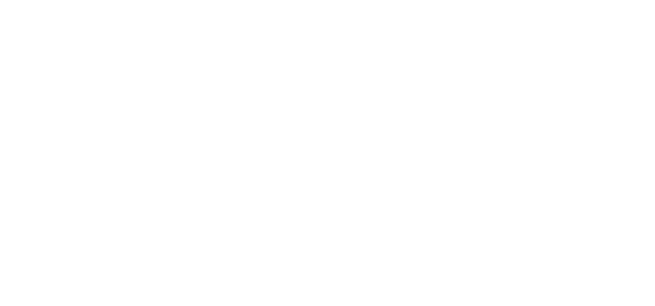
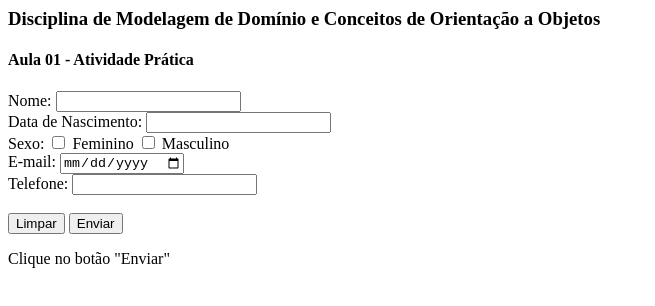
Before and after one commit to 021-Carlos/imc, a plain HTML site: page index.html in a window 1280 px wide. Shown: the whole page, without its empty margins (0-655 px from the left). Drawn offline with Linux system fonts and the light colour scheme.

Commit message:
Update index.html

```diff
--- a/index.html
+++ b/index.html
@@ -1,30 +1,32 @@
-<!doctype.html>
 <html>
 <head>
-    <meta>
-  <meta>
-  <meta>
-  <title></title>
+<meta http-equiv="Content-Type" content="text/html; charset=UTF-8"/>
+<title>IFRJ - Curso de Informática para Internet</title>
 </head>
 <body>
-   <h1></h1>
-   <p></p>
-   <p></p>
-   <p></p>
-   <p></p>
-   <p></p>
-   <p></p>
-   <p></p>
-   <p></p>
-   <P></P>
-    <script></script>
-    <script></script>
-    <script></script>
-    <script></script>
-    <script></script>
-    <script></script>
-    <script></script>
-    <script></script>
-    <script></script>
+
+<h3>Disciplina de Modelagem de Domínio e Conceitos de Orientação a Objetos</h3>
+<h4>Aula 01 - Atividade Prática</h3>
+
+<form>
+  <label for="nome">Nome:</label>
+  <input type="text" name="nome" maxlength="500"><br>
+  <label for="nasc">Data de Nascimento:</label>
+  <input type="password" name="nasc"><br>
+  <label for="sexo">Sexo:</label>
+  <input type="checkbox" name="sexo1" value="Feminino">
+  <label for="vehicle1"> Feminino</label>
+  <input type="checkbox" name="sexo2" value="Masculino">
+  <label for="vehicle1"> Masculino</label><br>
+  <label for="email">E-mail:</label>
+  <input type="date" name="email"><br>
+  <label for="tel">Telefone:</label>
+  <input type="email" name="tel"><br><br>
+  <input type="reset" value="Limpar">
+  <input type="submit" value="Enviar">
+</form>
+
+<p>Clique no botão "Enviar"</p>
+
 </body>
 </html>
```
